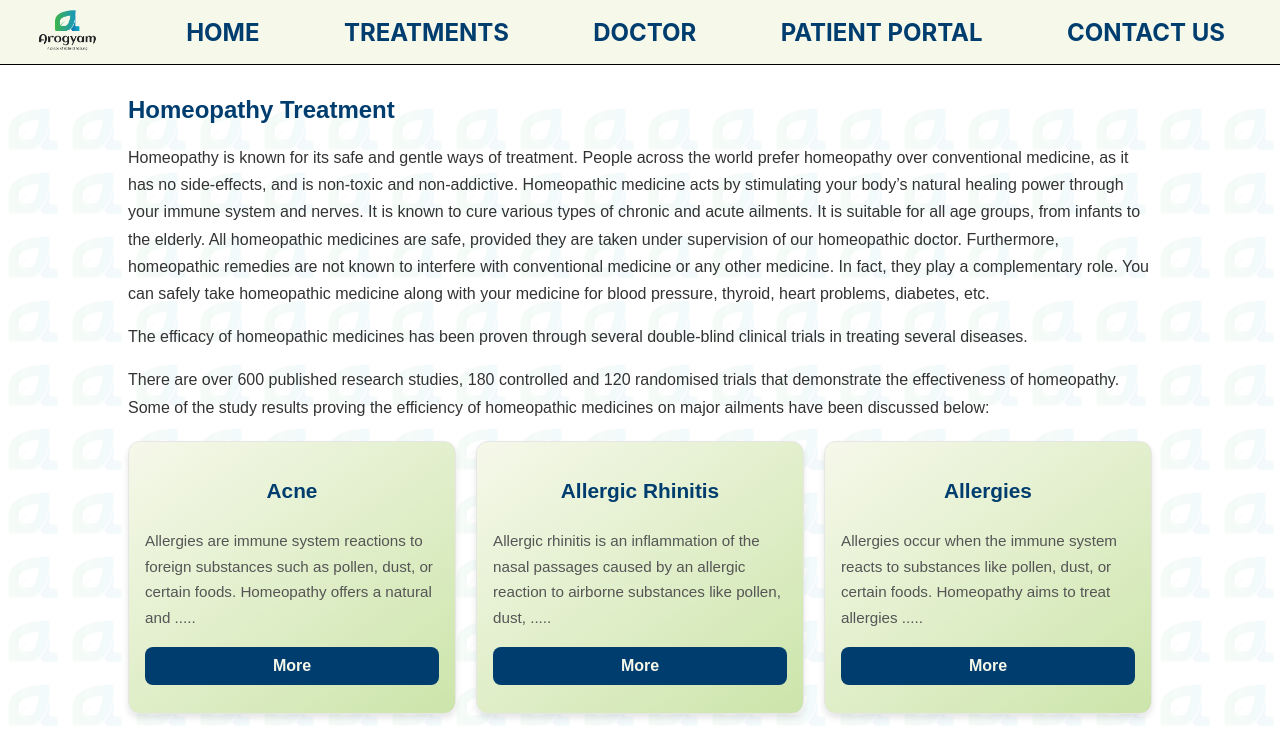
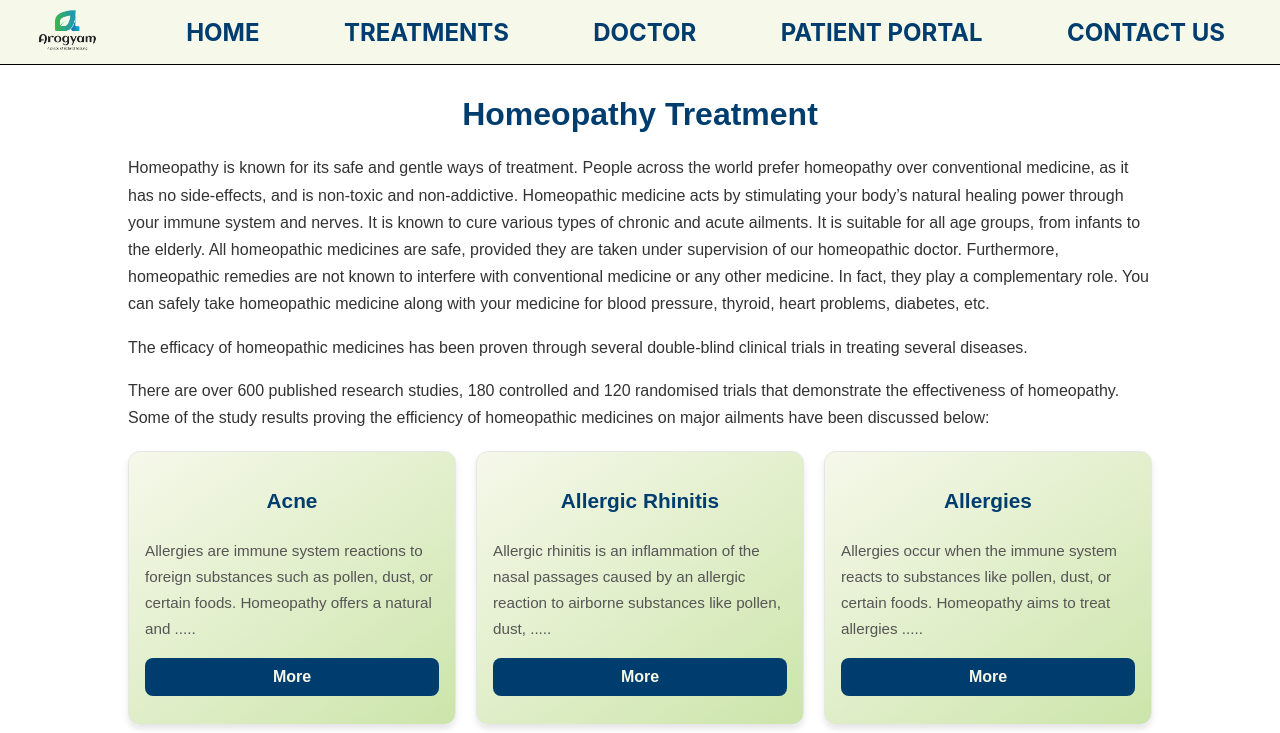
Before and after one commit to imf-ali/Arogyam-web, a React (Create React App) app: page /treatments in a window 1280 px wide. Shown: the top 733 px of the page. Built offline with nearby package versions, Linux system fonts and the light colour scheme; no server answers.

Commit message:
changed watermark

```diff
--- a/src/pages/Treatment.js
+++ b/src/pages/Treatment.js
@@ -1,13 +1,11 @@
 import { Link } from 'react-router-dom';
 import treatmentsData from '../assets/treatments.json';
 import styles from '../styles/TreatmentsPage/Treatment.module.css';
-import watermark from '../assets/logoMain.png';
 
 const Treatment = () => {
 	return (
-		<div className={styles.watermarkTreatmentContainer} style={{ '--watermark': `url(${watermark})` }}>
 		<div className={styles.treatmentDiv}>
-				<h2>Homeopathy Treatment</h2>
+			<h1>Homeopathy Treatment</h1>
 			<p>
 				Homeopathy is known for its safe and gentle ways of treatment. People across the world prefer homeopathy over conventional medicine, as it has no side-effects, and is non-toxic and non-addictive. Homeopathic medicine acts by stimulating your body’s natural healing power through your immune system and nerves. It is known to cure various types of chronic and acute ailments. It is suitable for all age groups, from infants to the elderly. All homeopathic medicines are safe, provided they are taken under supervision of our homeopathic doctor. Furthermore, homeopathic remedies are not known to interfere with conventional medicine or any other medicine. In fact, they play a complementary role. You can safely take homeopathic medicine along with your medicine for blood pressure, thyroid, heart problems, diabetes, etc.
 			</p>
@@ -29,7 +27,6 @@ const Treatment = () => {
 				))}
 			</div>
 		</div>
-		</div>
 	);
 }
 
--- a/src/styles/TreatmentsPage/Treatment.module.css
+++ b/src/styles/TreatmentsPage/Treatment.module.css
@@ -1,5 +1,6 @@
-.treatmentDiv h2{
+.treatmentDiv h1{
   color: #003d6f;
+  text-align: center;
 }
 
  .treatmentDiv {
@@ -102,7 +103,7 @@
     var(--watermark);
   background-repeat: repeat;
   background-size: 10%;
-  opacity: 0.08;
+  opacity: 0.03;
   /* transform: rotate(-25deg); */
   z-index: -1;
 }
@@ -174,23 +175,3 @@
   margin-top: 20px;
   box-shadow: 0 2px 6px rgba(0, 0, 0, 0.1);
 }
-
-.watermarkTreatmentContainer {
-  position: relative;
-}
-
-.watermarkTreatmentContainer::before {
-  content: "";
-  position: absolute;
-  top: 0;
-  left: 0;
-  width: 100%;
-  height: 100%;
-  background-image:
-    var(--watermark);
-  background-repeat: repeat;
-  background-size: 5%;
-  opacity: 0.05;
-  /* transform: rotate(-25deg); */
-  z-index: -1;
-}
```
Lines whose indentation alone changed are shown as unchanged.
